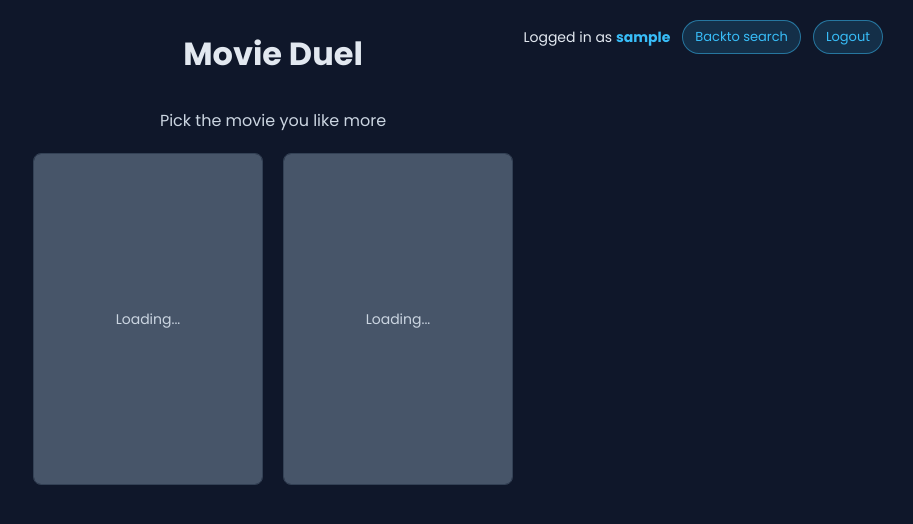
After one commit to Cyrus9720/APIApp, a FastAPI app: template templates/duel.html in a window 1280 px wide. The commit adds this page. Shown: the top 524 px of the page, without its empty margins (367-1280 px from the left). Run offline with FastAPI, Linux system fonts and the light colour scheme; the template is opened without the code that fills it: most values are stand-ins (such as "Sample title", 1, 10 or a date in 2020).

Commit message:
Duel feature
Added duel page and basic routing,
duel.html
/duel route in main.py
set up basic layout for duel

```diff
--- a/main.py
+++ b/main.py
@@ -76,6 +76,17 @@ def wrapped_page(request: Request):
     if not user: return RedirectResponse("/")
 
     return templates.TemplateResponse("wrapped.html", {"request": request})
+
+@app.get("/duel")
+def duel_page(request: Request):
+    user = get_current_user(request)
+    if not user:
+        return RedirectResponse("/")
+
+    return templates.TemplateResponse("duel.html", {
+        "request": request,
+        "username": user.username
+    })
 
 # --- JSON API ENDPOINTS ---
 @app.get("/api/search")
@@ -200,6 +211,43 @@ async def api_get_wrapped(request: Request):
         rated_movies=stats["rated_movies"]
     )
 
+@app.get("/api/duel")
+async def api_duel(request: Request):
+    user = get_current_user(request)
+    if not user:
+        raise HTTPException(401, "Not authenticated")
+
+    if not user.favorites:
+        return {"status": "no_favorites"}
+
+    stats = calculate_wrapped_stats(user.favorites)
+    top_genre = stats.get("most_common_genre")
+
+    if not top_genre:
+        return {"status": "no_genre"}
+
+    movies = await search_movies_by_genre_async(top_genre)
+
+    if not movies or len(movies) < 2:
+        return {"status": "not_enough_movies"}
+
+    # remove movies that are already in user's favorites
+    favorite_ids = [movie.id for movie in user.favorites]
+    movies = [movie for movie in movies if movie.id not in favorite_ids]
+
+    if len(movies) < 2:
+        return {"status": "not_enough_movies"}
+
+    import random
+    picked = random.sample(movies, 2)
+
+    return {
+        "status": "ok",
+        "top_genre": top_genre,
+        "movie1": picked[0].model_dump(),
+        "movie2": picked[1].model_dump()
+    }
+
 @app.get("/api/surprise")
 async def api_surprise(request: Request):
     """
--- /dev/null
+++ b/static/duel.js
@@ -0,0 +1 @@
+console.log("duel page loaded");
--- a/static/style.css
+++ b/static/style.css
@@ -362,7 +362,6 @@ h1 {
   box-shadow: none;
 }
 
-/* === Toast (works with your new toast-container setup too) === */
 .toast-container {
   position: fixed;
   bottom: 16px;
@@ -448,3 +447,26 @@ h1 {
   transform: scale(0.97);
   transition: opacity 0.2s ease, transform 0.2s ease;
 }
+
+.duel-subtitle {
+  text-align: center;
+  margin-bottom: 20px;
+  color: #cbd5e1;
+}
+
+.duel-container {
+  display: flex;
+  justify-content: center;
+  gap: 20px;
+  flex-wrap: wrap;
+}
+
+.duel-card {
+  width: 230px;
+}
+
+.duel-message {
+  text-align: center;
+  margin-top: 20px;
+  color: #94a3b8;
+}
--- /dev/null
+++ b/templates/duel.html
@@ -0,0 +1,35 @@
+<!DOCTYPE html>
+<html lang="en">
+<head>
+    <meta charset="UTF-8">
+    <title>Movie Duel</title>
+    <link rel="stylesheet" href="/static/style.css">
+</head>
+<body>
+<div class="container">
+    <h1>Movie Duel</h1>
+
+    <div class="user-bar">
+        <span class="user-label">Logged in as <strong>{{ username }}</strong></span>
+        <a href="/movies" class="logout-btn">Backto search</a>
+        <a href="/logout" class="logout-btn">Logout</a>
+    </div>
+
+    <p class="duel-subtitle">Pick the movie you like more</p>
+
+    <div id="duel-container" class="duel-container">
+        <div class="movie-card duel-card" id="movie1">
+            <div class="no-poster">Loading...</div>
+        </div>
+
+        <div class="movie-card duel-card" id="movie2">
+            <div class="no-poster">Loading...</div>
+        </div>
+    </div>
+
+    <p id="duel-message" class="duel-message"></p>
+</div>
+
+<script src="/static/duel.js"></script>
+</body>
+</html>
--- a/templates/movies.html
+++ b/templates/movies.html
@@ -24,6 +24,7 @@
         <button type="submit">Search</button>
         <a href="/wrapped" class="btn-search">Show Wrapped</a>
         <a href="/surprise" class="btn-search">Surprise Me!</a>
+        <a href="/duel" class="btn-search">Duel</a>
     </form>
 
     <p id="no-results" style="display: none;">No results found.</p>
```
